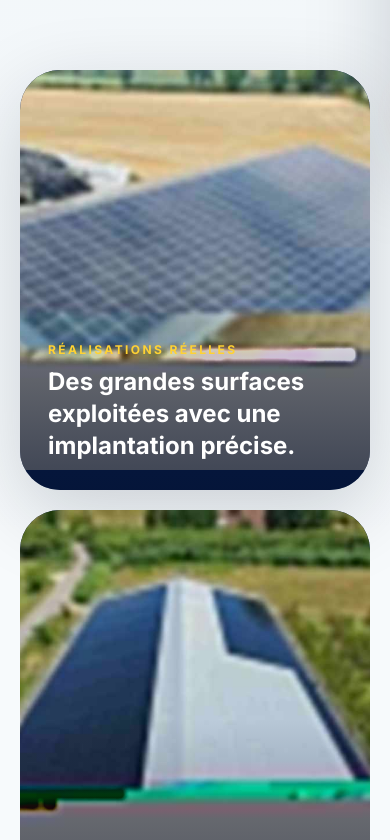
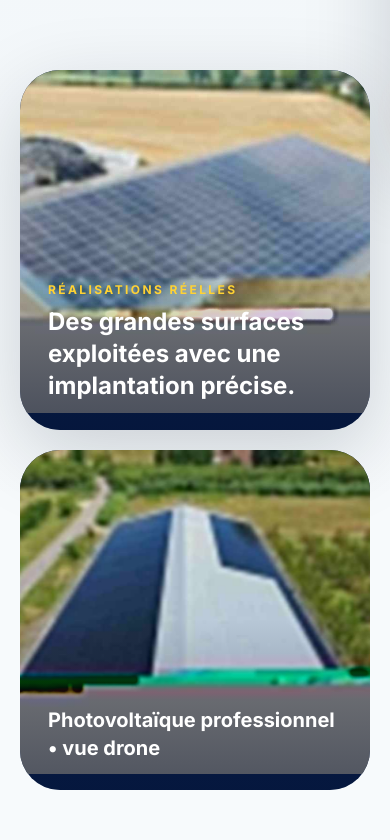
Before and after one commit to louis202602/heliosolar-site, a Next.js app: page /professionnels-industriels in a window 390 px wide. Shown: the part 696-1536 px from the top of the page. Built offline with nearby package versions, Linux system fonts and the light colour scheme; no server answers.

Commit message:
fix(pro): improve image rendering and page SEO

```diff
--- a/src/app/professionnels-industriels/page.tsx
+++ b/src/app/professionnels-industriels/page.tsx
@@ -4,8 +4,14 @@ import { Photo } from "@/components/Photo";
 import { Reveal } from "@/components/Reveal";
 
 export const metadata: Metadata = {
-  title: "Professionnels & industriels — HelioSolar",
-  description: "Solutions photovoltaïques pour bâtiments tertiaires, industriels et agricoles.",
+  title: "Photovoltaïque professionnel, industriel & agricole",
+  description: "Solutions photovoltaïques HelioSolar pour bâtiments tertiaires, industriels et agricoles à Marseille et en région Sud.",
+  alternates: { canonical: "/professionnels-industriels" },
+  openGraph: {
+    url: "/professionnels-industriels",
+    title: "Photovoltaïque professionnel, industriel & agricole | HelioSolar",
+    description: "Étude et installation de centrales photovoltaïques pour bâtiments professionnels, industriels et agricoles.",
+  },
 };
 
 export default function Page() {
@@ -29,17 +35,29 @@ export default function Page() {
         <div className="container-px">
           <Reveal>
             <div className="grid gap-5 lg:grid-cols-[1.25fr_0.75fr]">
-              <div className="relative min-h-[420px] overflow-hidden rounded-5xl bg-ocean-900 shadow-panel">
-                <Photo src="/media/project-industrial.jpg" alt="Grande toiture photovoltaïque professionnelle" className="absolute inset-0 h-full w-full object-cover" />
-                <div className="absolute inset-0 bg-gradient-to-t from-ocean-950/55 via-transparent to-transparent" />
-                <div className="absolute bottom-7 left-7 text-white">
+              <div className="relative min-h-[360px] overflow-hidden rounded-5xl bg-ocean-900 shadow-panel sm:min-h-[420px]">
+                <Photo
+                  src="/media/project-industrial.jpg"
+                  alt="Grande toiture photovoltaïque professionnelle"
+                  sizes="(max-width: 1023px) 100vw, 62vw"
+                  quality={88}
+                  className="object-cover object-center"
+                />
+                <div className="pointer-events-none absolute inset-0 bg-gradient-to-t from-ocean-950/45 via-transparent to-transparent" />
+                <div className="absolute bottom-7 left-7 right-7 text-white">
                   <p className="text-xs font-bold uppercase tracking-[0.2em] text-solar-300">Réalisations réelles</p>
                   <p className="mt-2 max-w-xl text-2xl font-bold">Des grandes surfaces exploitées avec une implantation précise.</p>
                 </div>
               </div>
-              <div className="relative min-h-[420px] overflow-hidden rounded-5xl bg-ocean-900">
-                <Photo src="/media/project-roof.jpg" alt="Bâtiment photovoltaïque vu par drone" className="absolute inset-0 h-full w-full object-cover" />
-                <div className="absolute inset-0 bg-gradient-to-t from-ocean-950/45 via-transparent to-transparent" />
+              <div className="relative min-h-[340px] overflow-hidden rounded-5xl bg-ocean-900 sm:min-h-[420px]">
+                <Photo
+                  src="/media/project-roof.jpg"
+                  alt="Bâtiment photovoltaïque vu par drone"
+                  sizes="(max-width: 1023px) 100vw, 38vw"
+                  quality={88}
+                  className="object-cover object-center"
+                />
+                <div className="pointer-events-none absolute inset-0 bg-gradient-to-t from-ocean-950/40 via-transparent to-transparent" />
                 <p className="absolute bottom-7 left-7 right-7 text-xl font-bold text-white">Photovoltaïque professionnel • vue drone</p>
               </div>
             </div>
```
